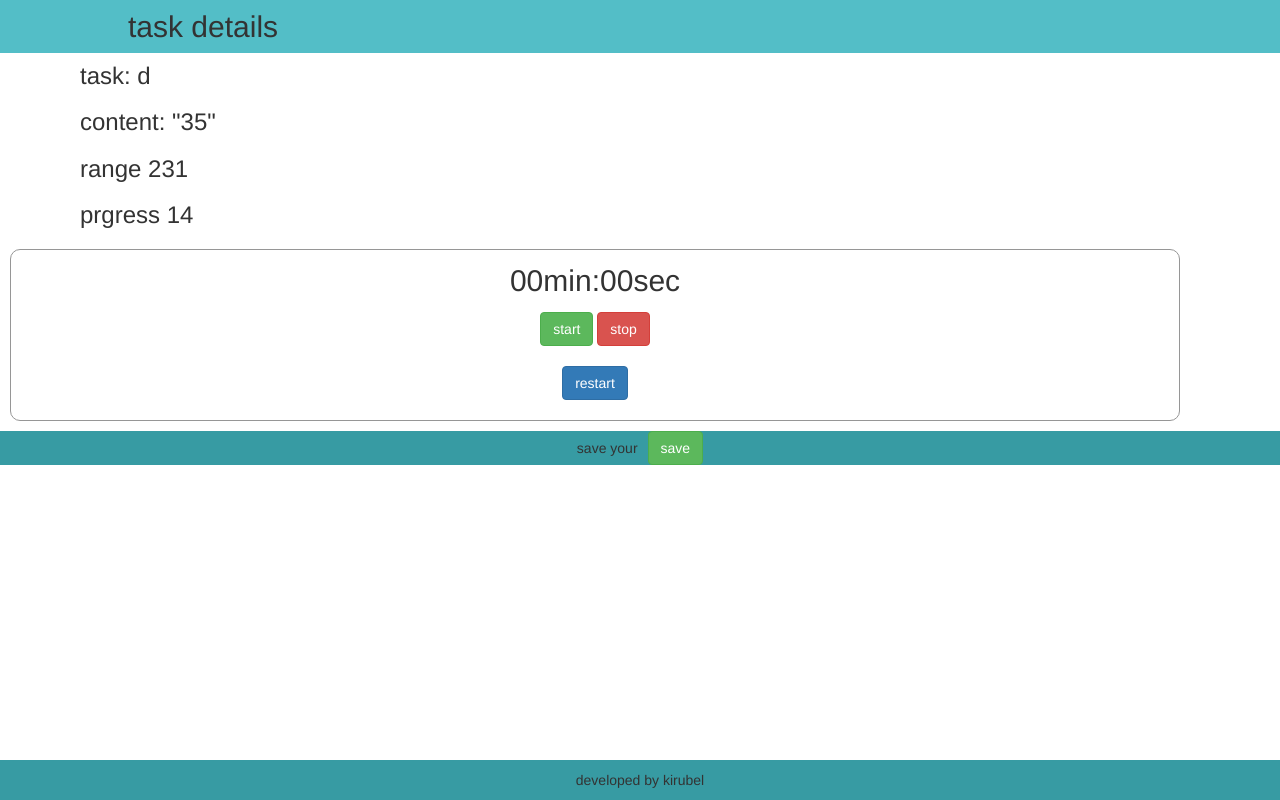
After one commit to hagretech/yene-boss, a Flask app: template templates/task.html in a window 1280 px wide. The commit adds this page. Run offline with Flask 2, Linux system fonts and the light colour scheme; the template is opened without the code that fills it: values that come from a table or form of the project are taken from there, others are empty; data comes from the database, SQL or seed files in the repository; both versions use the stored data as it was after the commit; some libraries are stand-ins or nearby versions.

Commit message:
crud and timer on the ekeds is added

```diff
--- a/app.py
+++ b/app.py
@@ -0,0 +1,61 @@
+from flask import Flask , render_template , request ,redirect
+from flask_sqlalchemy import SQLAlchemy
+from datetime import datetime
+
+
+app = Flask(__name__)
+db = SQLAlchemy(app)
+
+## the sql database confic
+app.config['SQLALCHEMY_TRACK_MODIFICATIONS'] = False
+app.config['SQLALCHEMY_DATABASE_URI'] = 'sqlite:///database.db'
+
+#######################################################
+
+class Task(db.Model):
+    id = db.Column(db.Integer, primary_key=True)
+    name = db.Column(db.String(1000), nullable=False)
+    content = db.Column(db.String(1000),nullable=False)
+    t_range = db.Column(db.Integer, nullable=False)
+    progress = db.Column(db.Integer, nullable=False, default=0)
+    date = db.Column(db.DateTime,default=datetime.utcnow)
+
+    def __repr__(self):
+        return self.name
+
+################                          ################
+
+## the main page display tasks
+@app.route('/', methods = ['GET','POST'])
+def home():
+    tasks = Task.query.all()
+    return render_template('index.html',tasks=tasks)
+
+## task page
+@app.route('/task/<int:id>', methods=['GET', 'POST'])
+def projectview(id):
+    task = Task.query.get_or_404(id)
+    return render_template('task.html', task=task)
+
+## add task
+@app.route('/addTask/', methods=['POST'])
+def addTask():
+    name = request.form.get('name')
+    content = request.form.get('content')
+    t_range = int(request.form.get('t_range'))
+    t = Task(name=name, content=content, t_range=t_range)
+    db.session.add(t)
+    db.session.commit()
+    return redirect('/')
+
+@app.route('/progress/<int:id>', methods=['POST'])
+def progress(id):
+    task = Task.query.get(id)
+    task.progress = request.form.get('time')
+    db.session.commit()
+    return redirect('/task/%s'%id)
+
+
+if __name__ == '__main__':
+    db.create_all()
+    app.run(debug=False)
--- a/static/css/style.css
+++ b/static/css/style.css
@@ -1,308 +1,103 @@
-.danger {
-	color: red;
+body {
+    margin: 0;
+    padding: 0;
+    overflow-x: hidden;
+    justify-content: center
+}
+body *{
+    box-sizing:;
+    padding: 0;
+    margin: 0;
 }
 
-.container {
-	margin: 0;
-	padding: 15px;
-}
-
-.side_nav {
-	position: fixed;
-	width: 30%;
-	height: 100vh;
-	background: #4e86b6;
-}
-
-.side_nav ul {
-	display: flex;
-	flex-direction: column;
-	margin-top: 20vh;
-	list-style: none;
-	padding: 10px;
-}
-
-.side_nav ul li {
-	font-size: 25px;
-	font-weight: bolder;
-	padding: 10px 0;
-}
-
-.side_nav ul li i {
-	margin: 10px;
-}
-
-.side_nav ul li i.emg {
-	color: #c73838;
-}
-
-.side_nav ul li a {
-	color: black;
-}
-
-.side_nav .top_nav {
-	width: 100%;
-	margin: 0;
-	padding: 0;
-	position: absolute;
-	display: flex;
-	flex-direction: row;
+header{
+    padding: 10px;
+    padding-left: 10%;;
+    background:#53bec7;
 
 }
-
-.side_nav .top_nav li {
-	margin: 3px;
-	padding: 0;
-	font-size: 15px;
+header h1{
+    padding-top: 20px;
+    text-align: center;
+    background: #bababa;
+    padding: 0;
+}
+.projects h3{
+    padding-top:20px ;
 
 }
-
-.side_nav .top_nav li:nth-child(2) {
-	border-bottom: 2px solid black;
+.projects ul{
+    list-style: none;
+    margin: 10px;
 }
-
-.main {
-	position: absolute;
-	right: 0;
-	top: 0;
-	width: 70%;
-	padding: 20px 20px 20px 50px;
-
+.projects ul li{
+    padding: 10px ;
 }
-
-.main h2 {
-	margin-bottom: 30px;
+.projects form{
+    display: flex;
+    flex-wrap: wrap;
+    justify-content: center;
 }
-
-.main form {
-	width: 100%;
-	margin-top: 50px;
+.projects form div{
+    width:100%;
+    margin: 10px;
+    display: flex;
 }
-
-.main form .form_div {
-	display: flex;
-	margin: 20px 10px;
+.projects form div label{
+    width: 30%;
 }
-
-.main form .form_div p {
-	width: 30%;
-	font-size: 20px;
-	text-transform: capitalize;
-	color: #488ec9;
+.projects form div input{
+    width: 60%;
 }
-
-.main form .form_div input,
-textarea {
-	border: 1px solid #488ec9;
-	width: 60%;
-	border-radius: 10px;
-	padding: 10px;
-}
-
-.main form .or {
-	width: 100%;
-	text-align: center;
-	height: 20px;
-	padding: 0px;
-}
-
-.main form button {
-	margin: 10px;
-	margin-left: 10px;
-	padding: 10px 30px;
-}
-
-.patients_results {
-	width: 100%;
-}
-
-.main ul {
-	display: flex;
-	flex-wrap: wrap;
-	list-style: none;
-}
-
-.main ul a {
-	width: 100%;
-}
-
-.main ul li {
-	width: 100%;
-}
-
-.main .patient ul li {
-	width: 100%;
-	margin: 0px 10px 10px 10px;
-	border-bottom: 1px solid;
-	padding: 10px 20px;
-}
-
-.main ul .patient li:nth-child(2n) {
-	background: #e0e0e0;
-}
-
-.main form select {
-	border: 1px solid #488ec9;
-	width: 60%;
-	border-radius: 10px;
-	padding: 10px;
-}
-
-.main form lable {
-	width: 30%;
-	font-size: 20px;
-	text-transform: capitalize;
-	color: #488ec9;
-}
-
-/*
-doctor style
-*/
-.doctor h5 {
-	color: white;
-}
-
-.history_list ul:nth-child(2) li h5 {
-	color: black;
-}
-
-.doctor form .form_div input {
-	border: 1px solid #488ec9;
-	width: 60%;
-	border-radius: 10px;
-	padding: 10px;
-}
-
-div.container.main.doctor div.patient_data div.form_div {
-	margin: 20px;
-}
-
-div.container.main.doctor div.patient_data div.form_div input.form {
-	border: 1px solid #488ec9;
-	width: 60%;
-	border-radius: 10px;
-	padding: 10px;
-}
-
-.doctor .radio {
-	width: 100%;
-	margin: 0;
-	page-break-after: 0;
-	margin: 30px 0;
-}
-
-.doctor .radio h2 {
-	text-align: center;
-	color: #4e86b6;
-	margin: 10px;
-}
-
-.doctor .radio p {
-	caption-side: black;
-	margin: 0px 0px 30px 20px
-}
-
-.doctor .radio ul {
-	display: flex;
-	flex-wrap: wrap;
-}
-
-.doctor .radio ul li {
-	width: 50%;
-	margin: 10px 0;
-	color: #104d81;
-}
-
-.doctor .history_list h3 {
-	margin: 40px 0;
-}
-
-.doctor .history_list ul {
-	width: 100%;
-}
-
-.doctor .history_list ul li {
-	width: 80%;
-	border: 1px solid #1c67a7;
-	padding: 20px;
-	border-radius: 10px;
-	margin-bottom: 20px;
-}
-
-/*
-admin styles
-*/
-.admin_nav {
-	background: #d89842;
-
-}
-
-.admin_nav ul li a {
-	color: white;
-}
-
-.admin h1,
-h2,
-h3,
-h4,
-h5 {
-	color: #d89842
-}
-
-.admin ul {
-	display: flex;
-	flex-wrap: wrap;
-	margin-bottom: 100px;
-}
-
-.admin ul li {
-	width: 80%;
-	border: 1px solid #d89842;
-	margin: 20px;
-	border-radius: 5px;
-	padding: 20px;
-	transition: 0.5s ease;
-	height: 330px;
-	position: relative;
-}
-
-.admin ul li div {
-	background: #d89842;
-	width: 100%;
-	position: absolute;
-	bottom: 0;
-	left: 0;
-	display: flex;
-	padding-top: 2px;
-}
-
-.admin ul li h3 {
-	margin: 0 10px 20px 10px;
-	padding: 0;
-}
-
-.admin ul li span {
-	margin: 10px 20px;
-}
-
-.admin_li_anmi {
-	height: 115px !important;
-	overflow: hidden;
+.projects form div textarea{
+    width:60%;
 }
 
 
-.admin ul li p .secutity {
-	width: 20px;
-	height: 20px;
-	background: #4ec738;
+.main h3{
+    padding: 10px
 }
-
-.admin ul li div {
-	display: flex;
+.timer_cont{
+    border:1px solid #969696;
+    margin: 10px;
+    border-radius: 10px;
 }
-
-.admin ul li div a {
-	width: 20%;
-	margin: 10px;
-	padding: 5px;
+.timer{
+    text-align: center;
+    padding: 10px;
+    font-size: 30px;
+    display: flex;
+    justify-content: center
 }
+.buttons{
+    text-align: center
+}
+.restartCont{
+    display: flex;
+    justify-content: center;
+    margin: 20px;
+}
+form.progress_form{
+    display: flex;
+    align-items: center;
+    justify-content: center;
+    background: #379ba3;
+}
+form.progress_form input{
+    display: none;
+}
+form.progress_form button{
+   margin-left: 10px;
+}
+footer{
+    background: #379ba3;
+    position: absolute;
+    bottom: 0;
+    width: 100%;
+    display: flex;
+}
+footer p{
+    text-align: center;
+    margin: 10px;
+    width: 100%;
+}
--- a/static/js/main.js
+++ b/static/js/main.js
@@ -1,13 +1,45 @@
-$(document).ready(function () {
-
-	// ********* the admin accounts animation ************
-
-	$('.admin ul ').click(function (e) {
-		if (e.target.className == 'btn btn-sm btn-success read_more') {
-			$(e.target.parentElement.parentElement).toggleClass('admin_li_anmi')
-		}
-	})
+var min = $('.timer .min'),
+    sec = $('.timer .sec'),
+    start = $('.buttons .btn-success'),
+    stop = $('.buttons .btn-danger'),
+    second = 0,
+    minute = 0,
+    restart = $('.restart'),
+    form_input = $('.container form .form_input'),
+    on = true;
 
 
+restart[0].onclick = function () {
+    second = 0;
+    minute = 0;
+    min.html('0');
+    sec.html('0');
+}
 
-})
+function upcounter() {
+    time = second++
+    sec[0].innerHTML = time
+    if (second == 60) {
+        minute++
+        min[0].innerHTML = minute
+        second = 0
+    }
+    form_input[0]["value"] = minute
+}
+
+
+start[0].onclick = function () {
+    if (start.hasClass('on')) {
+        console.log ('error')
+    } else {
+        start.addClass('on')
+        mytimer = setInterval(upcounter, 1000)
+    }
+
+
+}
+stop[0].onclick = function () {
+    start.removeClass('on')
+    clearInterval(mytimer);
+
+}
--- /dev/null
+++ b/templates/task.html
@@ -0,0 +1,50 @@
+<!doctype html>
+<html lang="en">
+
+<head>
+    <meta charset="UTF-8">
+    <title>Untitled Document</title>
+    <link rel="stylesheet" href="../static/lib/bootstrap/css/bootstrap.min.css">
+    <link rel="stylesheet" href="../static/css/style.css">
+</head>
+
+<body>
+    <div class="main-cont">
+        <header>
+            <h2>task details</h2>
+        </header>
+        <div class="main container">
+            <h3>task: {{task.name}}</h3>
+            <h3>content: "{{task.content}}"</h3>
+            <h3>range {{task.t_range}}</h3>
+            <h3>prgress {{task.progress}}</h3>
+        </div>
+        <div class="container timer_cont">
+            <div class='timer'>
+                <div class="min">00</div>min: <div class="sec">00</div>sec
+            </div>
+
+            <div class="buttons">
+                <span class="btn btn-success">start</span>
+                <span class="btn btn-danger">stop</span>
+            </div>
+            <div class="restartCont">
+                <span class="restart btn btn-primary">restart</span>
+            </div>
+        </div>
+        <footer>
+            <p>developed by kirubel </p>
+        </footer>
+        <form action="/progress/{{task.id}}" method='post' class='progress_form'>
+            <input type="number" class="form_input" value='1' name="time">
+            <p>save your </p><button type="submit" class="btn  btn-success">save</button>
+        </form>
+    </div>
+
+    <script src="../static/lib/jquery/jquery.min.js">
+    </script>
+    <script src="../static/js/main.js"></script>
+
+</body>
+
+</html>
```
Also changed, not shown: templates/base.html (added, +51 -0 lines), templates/index.html (+59 -40 lines), database.db (added).
